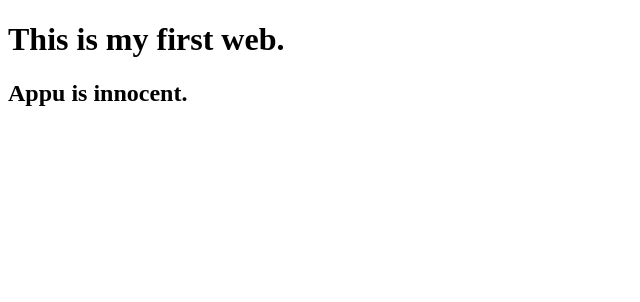
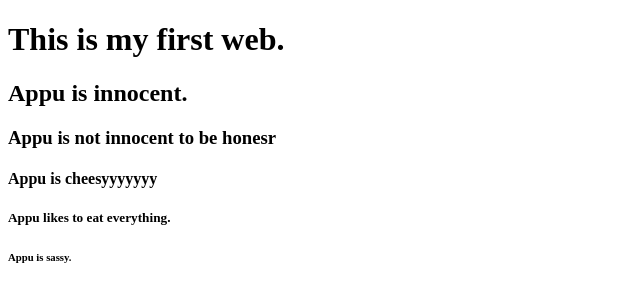
Before and after one commit to Thebristi/Web-dev, a plain HTML site: page index.html in a window 1280 px wide. Shown: the whole page, without its empty margins (0-640 px from the left). Drawn offline with Linux system fonts and the light colour scheme.

Commit message:
headings

```diff
--- a/index.html
+++ b/index.html
@@ -8,6 +8,9 @@
 <body>
     <h1>This is my first web.</h1>
   <h2>Appu is innocent.</h2>
-
+    <h3>Appu is not innocent to be honesr</h3>
+    <h4>Appu is cheesyyyyyyy</h4>
+    <h5>Appu likes to eat everything.</h5>
+    <h6>Appu is sassy.</h6>
 </body>
 </html>
```
